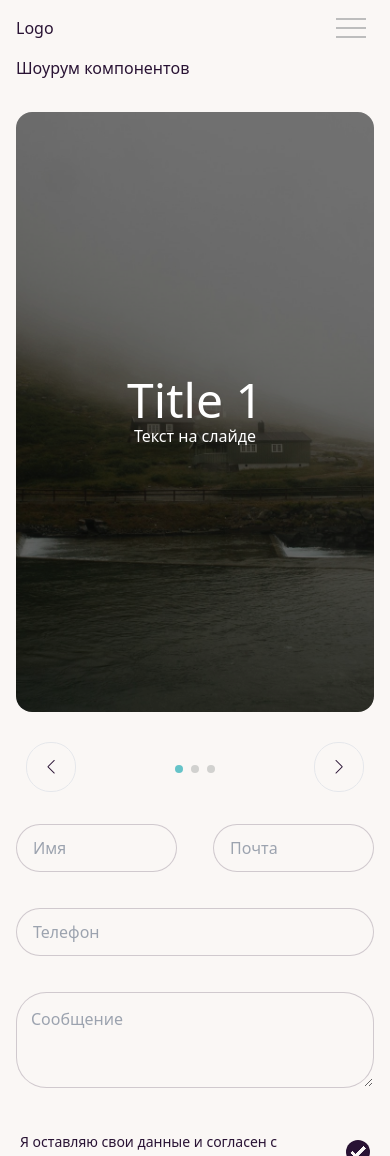
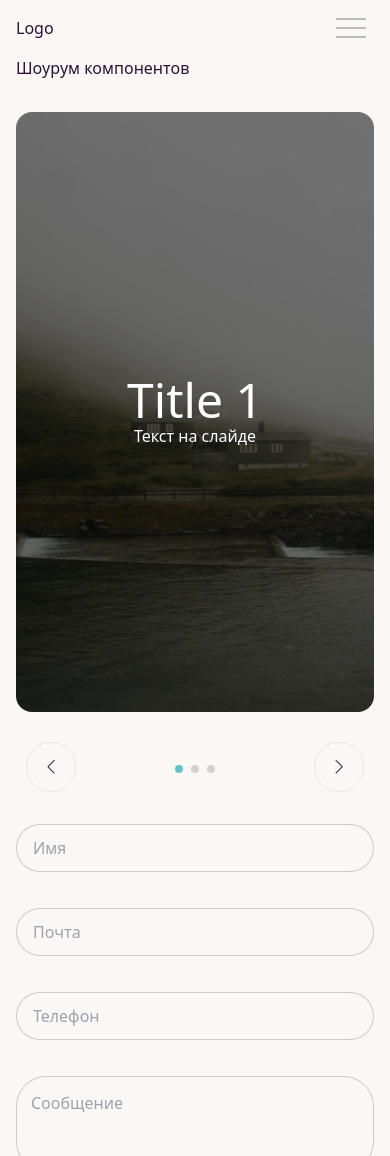
Before and after one commit to tarchevsky/my-next, a Next.js app: page /showroom in a window 390 px wide. Shown: the top 1156 px of the page. Built offline with nearby package versions, Linux system fonts and the light colour scheme.

Commit message:
Первые два поля ContactForm адаптируются теперь

```diff
--- a/src/components/contactForm/ContactForm.tsx
+++ b/src/components/contactForm/ContactForm.tsx
@@ -106,7 +106,7 @@ export default function ContactForm({ title }: IContactFormProps) {
 				onSubmit={handleSubmit(onSubmit)}
 				className='w-full flex flex-col gap-9 mb-8'
 			>
-				<div className='flex gap-9'>
+				<div className='flex flex-col sm:flex-row gap-9'>
 					<div className='w-full relative'>
 						<input
 							type='text'
```
